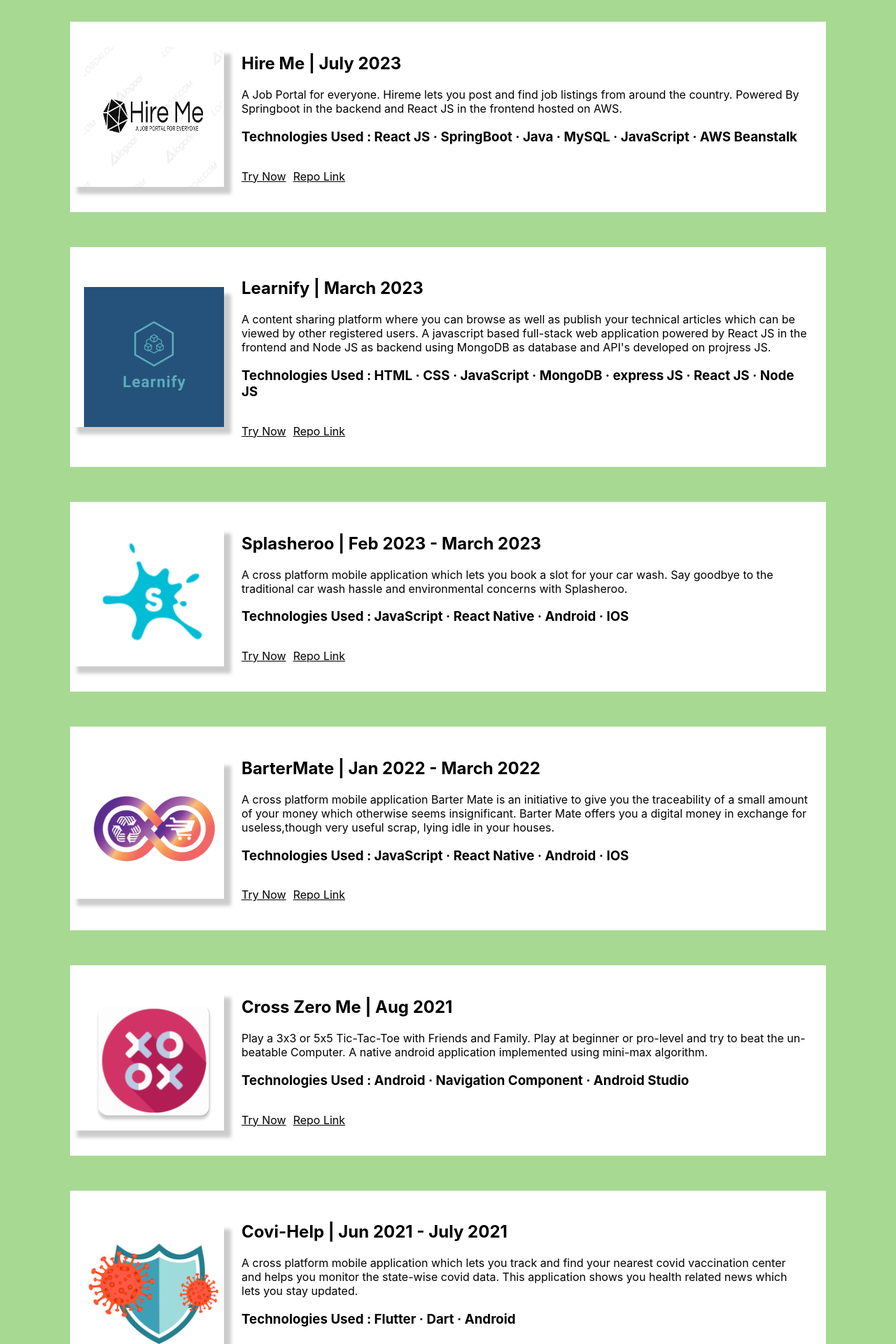
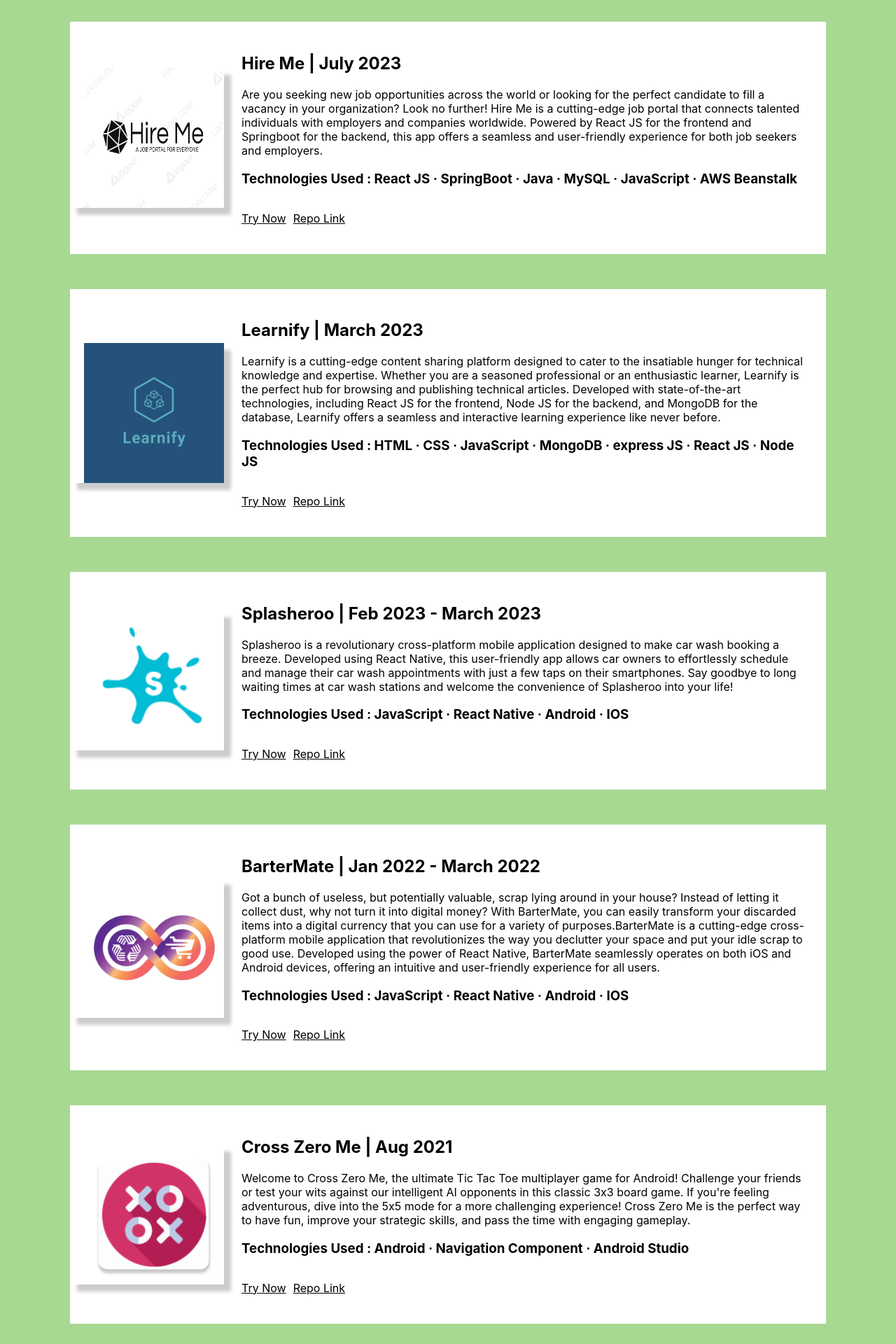
Before and after one commit to sachin161kr/my-portfolio, a React (Create React App) app: page /project in a window 1280 px wide. Shown: the part 440-2360 px from the top of the page at 70% size. Built offline with nearby package versions, Linux system fonts and the light colour scheme.

Commit message:
Project Descriptions Updated

```diff
--- a/src/pages/Project.js
+++ b/src/pages/Project.js
@@ -22,7 +22,7 @@ const Project = () => {
     },
     {
       title: "Hire Me | July 2023",
-      desc: "A Job Portal for everyone. Hireme lets you post and find job listings from around the country. Powered By Springboot in the backend and React JS in the frontend hosted on AWS.",
+      desc: "Are you seeking new job opportunities across the world or looking for the perfect candidate to fill a vacancy in your organization? Look no further! Hire Me is a cutting-edge job portal that connects talented individuals with employers and companies worldwide. Powered by React JS for the frontend and Springboot for the backend, this app offers a seamless and user-friendly experience for both job seekers and employers.",
       tech: "Technologies Used : React JS · SpringBoot · Java · MySQL · JavaScript · AWS Beanstalk",
       image: hireme,
       try: "https://github.com/sachin161kr/hireme-spring",
@@ -30,7 +30,7 @@ const Project = () => {
     },
     {
       title: "Learnify | March 2023",
-      desc: "A content sharing platform where you can browse as well as publish your technical articles which can be viewed by other registered users. A javascript based full-stack web application powered by React JS in the frontend and Node JS as backend using MongoDB as database and API's developed on projress JS.",
+      desc: "Learnify is a cutting-edge content sharing platform designed to cater to the insatiable hunger for technical knowledge and expertise. Whether you are a seasoned professional or an enthusiastic learner, Learnify is the perfect hub for browsing and publishing technical articles. Developed with state-of-the-art technologies, including React JS for the frontend, Node JS for the backend, and MongoDB for the database, Learnify offers a seamless and interactive learning experience like never before.",
       tech: "Technologies Used : HTML · CSS · JavaScript · MongoDB · express JS · React JS · Node JS",
       image: learnify,
       try: "https://learnify-eight.vercel.app/",
@@ -38,7 +38,7 @@ const Project = () => {
     },
     {
       title: "Splasheroo | Feb 2023 - March 2023",
-      desc: "A cross platform mobile application which lets you book a slot for your car wash. Say goodbye to the traditional car wash hassle and environmental concerns with Splasheroo.",
+      desc: "Splasheroo is a revolutionary cross-platform mobile application designed to make car wash booking a breeze. Developed using React Native, this user-friendly app allows car owners to effortlessly schedule and manage their car wash appointments with just a few taps on their smartphones. Say goodbye to long waiting times at car wash stations and welcome the convenience of Splasheroo into your life!",
       tech: "Technologies Used : JavaScript · React Native · Android · IOS",
       image: splash,
       try: "https://play.google.com/store/apps/details?id=com.splasheroo&hl=en-IN",
@@ -46,7 +46,7 @@ const Project = () => {
     },
     {
       title: "BarterMate | Jan 2022 - March 2022",
-      desc: "A cross platform mobile application Barter Mate is an initiative to give you the traceability of a small amount of your money which otherwise seems insignificant. Barter Mate offers you a digital money in exchange for useless,though very useful scrap, lying idle in your houses.",
+      desc: "Got a bunch of useless, but potentially valuable, scrap lying around in your house? Instead of letting it collect dust, why not turn it into digital money? With BarterMate, you can easily transform your discarded items into a digital currency that you can use for a variety of purposes.BarterMate is a cutting-edge cross-platform mobile application that revolutionizes the way you declutter your space and put your idle scrap to good use. Developed using the power of React Native, BarterMate seamlessly operates on both iOS and Android devices, offering an intuitive and user-friendly experience for all users.",
       tech: "Technologies Used : JavaScript · React Native · Android · IOS",
       image: barter,
       try: "https://play.google.com/store/apps/details?id=com.bartermate&hl=en-IN",
@@ -54,7 +54,7 @@ const Project = () => {
     },
     {
       title: "Cross Zero Me | Aug 2021",
-      desc: "Play a 3x3 or 5x5 Tic-Tac-Toe with Friends and Family. Play at beginner or pro-level and try to beat the un-beatable Computer. A native android application implemented using mini-max algorithm.",
+      desc: "Welcome to Cross Zero Me, the ultimate Tic Tac Toe multiplayer game for Android! Challenge your friends or test your wits against our intelligent AI opponents in this classic 3x3 board game. If you're feeling adventurous, dive into the 5x5 mode for a more challenging experience! Cross Zero Me is the perfect way to have fun, improve your strategic skills, and pass the time with engaging gameplay.",
       tech: "Technologies Used : Android · Navigation Component · Android Studio",
       image: cross,
       try: "https://www.amazon.com/dp/B09CN1LNH5/ref=apps_sf_sta",
@@ -62,7 +62,7 @@ const Project = () => {
     },
     {
       title: "Covi-Help | Jun 2021 - July 2021",
-      desc: "A cross platform mobile application which lets you track and find your nearest covid vaccination center and helps you monitor the state-wise covid data. This application shows you health related news which lets you stay updated.",
+      desc: "Covi-Help is a powerful and user-friendly cross-platform mobile application designed to provide essential COVID-19 related assistance to users. Whether you need to locate the nearest vaccination center, stay updated on state-wise COVID data, or access health-related news, Covi-Help has you covered. With a comprehensive range of features, this app aims to empower users with the necessary tools to navigate through the pandemic safely and responsibly.",
       tech: "Technologies Used : Flutter · Dart · Android",
       image: covi,
       try: "https://covi-help-19805.web.app/#/",
```
